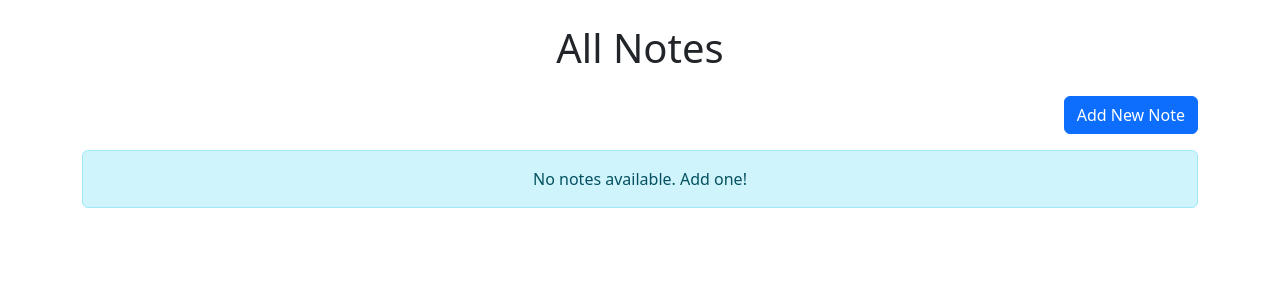
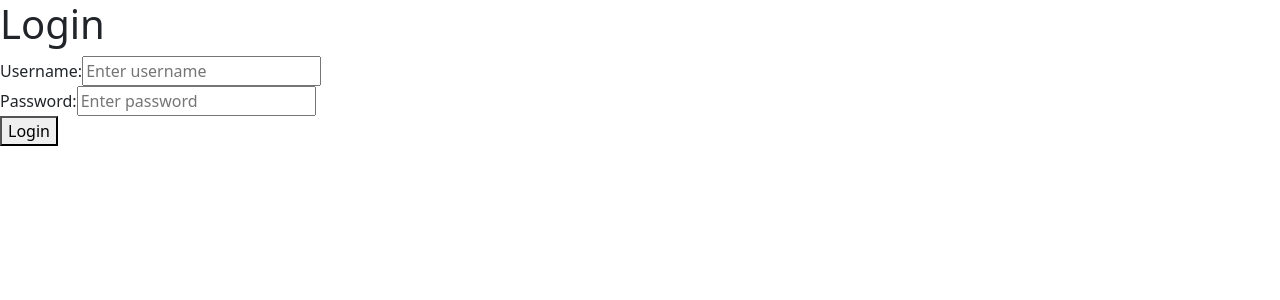
Before and after one commit to shindemanoj/notes-app, a React (Vite) app in the folder client/: page / in a window 1280 px wide. Shown: the top 300 px of the page. Built offline with nearby package versions, Linux system fonts and the light colour scheme.

Commit message:
Adding login page

```diff
--- a/client/src/App.jsx
+++ b/client/src/App.jsx
@@ -1,13 +1,15 @@
 import React from "react";
 import { BrowserRouter as Router, Routes, Route } from "react-router-dom";
-import Home from "./pages/NotesList.jsx";
+import NotesList from "./pages/NotesList.jsx";
 import NoteDetails from './pages/NoteDetails';
+import Login from './pages/Login';
 
 function App() {
     return (
         <Router>
             <Routes>
-                <Route path="/" element={<Home />} />
+                <Route path="/" element={<Login />} />
+                <Route path="/notes" element={<NotesList />} />
                 <Route path="/note/:id" element={<NoteDetails />} />
             </Routes>
         </Router>
--- a/client/src/components/NoteModal.jsx
+++ b/client/src/components/NoteModal.jsx
@@ -1,6 +1,7 @@
 import React from "react";
+import withAuth from "./withAuth.jsx";
 
-export default function NoteModal({
+function NoteModal({
                                       showModal,
                                       toggleModal,
                                       newNoteTitle,
@@ -77,3 +78,5 @@ export default function NoteModal({
         </div>
     );
 }
+
+export default withAuth(NoteModal);
--- /dev/null
+++ b/client/src/components/withAuth.jsx
@@ -0,0 +1,19 @@
+import { useEffect } from 'react';
+import { useNavigate } from 'react-router-dom';
+
+const withAuth = (WrappedComponent) => {
+    return (props) => {
+        const navigate = useNavigate();
+
+        useEffect(() => {
+            const isAuthenticated = localStorage.getItem('isAuthenticated');
+            if (!isAuthenticated) {
+                navigate('/login?error=You must log in to access this page');
+            }
+        }, [navigate]);
+
+        return <WrappedComponent {...props} />;
+    };
+};
+
+export default withAuth;
--- /dev/null
+++ b/client/src/pages/Login.jsx
@@ -0,0 +1,45 @@
+import { useState } from 'react';
+import { useNavigate } from 'react-router-dom';
+
+export default function Login() {
+    const [username, setUsername] = useState('');
+    const [password, setPassword] = useState('');
+    const [error, setError] = useState('');
+    const navigate = useNavigate();
+
+    const handleLogin = () => {
+        // Mock login validation
+        if (username === 'user' && password === 'password') {
+            localStorage.setItem('isAuthenticated', 'true');
+            navigate('/notes'); // Redirect to notes page
+        } else {
+            setError('Invalid username or password');
+        }
+    };
+
+    return (
+        <div>
+            <h1>Login</h1>
+            {error && <p style={{ color: 'red' }}>{error}</p>}
+            <div>
+                <label>Username:</label>
+                <input
+                    type="text"
+                    value={username}
+                    onChange={(e) => setUsername(e.target.value)}
+                    placeholder="Enter username"
+                />
+            </div>
+            <div>
+                <label>Password:</label>
+                <input
+                    type="password"
+                    value={password}
+                    onChange={(e) => setPassword(e.target.value)}
+                    placeholder="Enter password"
+                />
+            </div>
+            <button onClick={handleLogin}>Login</button>
+        </div>
+    );
+}
--- a/client/src/pages/NoteDetails.jsx
+++ b/client/src/pages/NoteDetails.jsx
@@ -1,6 +1,7 @@
 import React, { useState, useEffect } from 'react';
 import { useParams, useNavigate } from 'react-router-dom';
 import NoteService from '../services/NoteService';
+import withAuth from '../components/withAuth';
 
 function NoteDetails() {
     const { id } = useParams();
@@ -126,4 +127,4 @@ function NoteDetails() {
     );
 }
 
-export default NoteDetails;
+export default withAuth(NoteDetails);
--- a/client/src/pages/NotesList.jsx
+++ b/client/src/pages/NotesList.jsx
@@ -2,8 +2,9 @@ import { useState, useEffect } from "react";
 import NoteService from "../services/NoteService.js";
 import { Link } from "react-router-dom";
 import NoteModal from "../components/NoteModal";
+import withAuth from '../components/withAuth';
 
-export default function NotesList() {
+function NotesList() {
     const [notes, setNotes] = useState([]);
     const [showModal, setShowModal] = useState(false);
     const [newNoteTitle, setNewNoteTitle] = useState("");
@@ -66,3 +67,4 @@ export default function NotesList() {
         </div>
     );
 }
+export default withAuth(NotesList);
```
